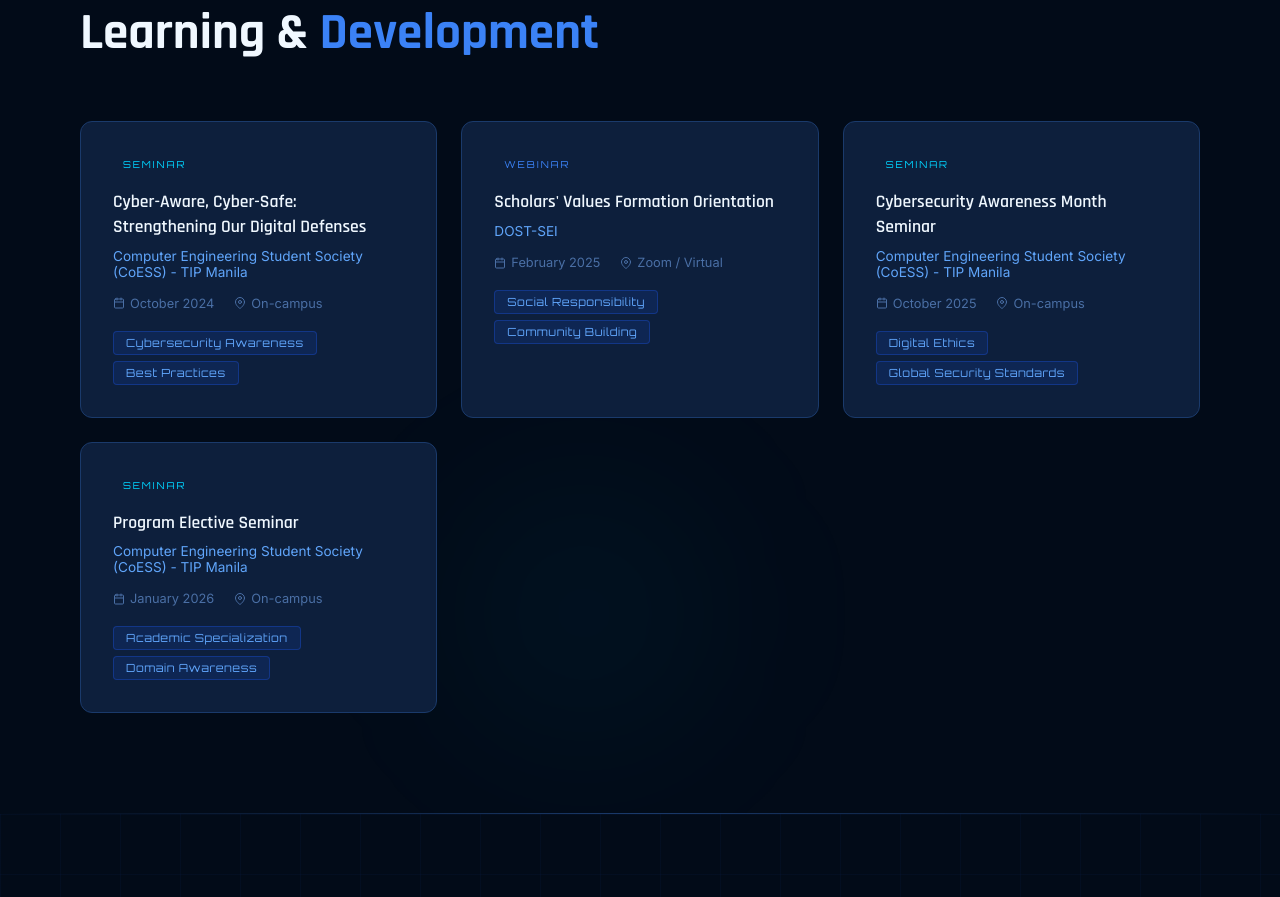
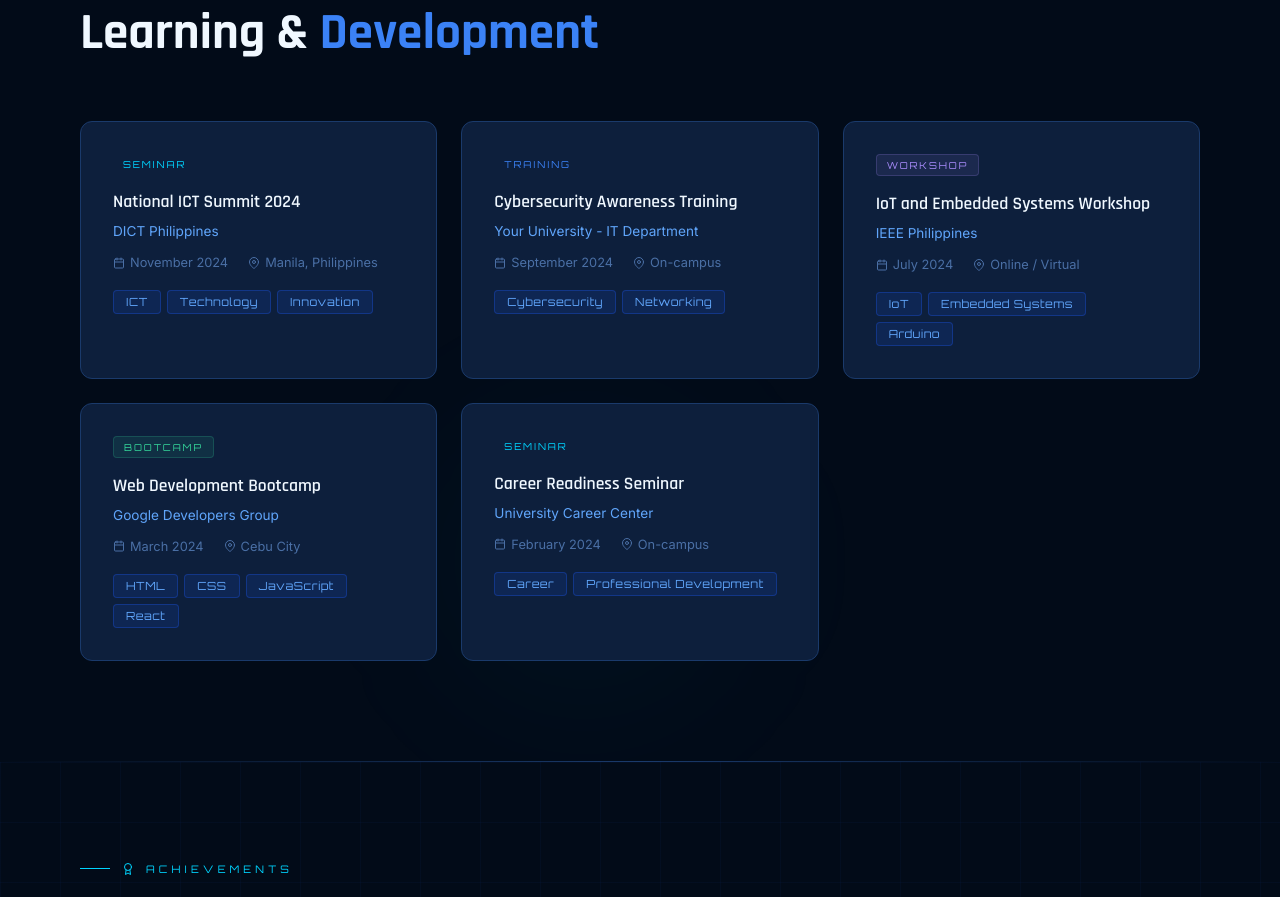
Before and after one commit to seanio777/verano-portfolio, a React (Vite) app: page / in a window 1280 px wide. Shown: the part 3160-4057 px from the top of the page. Built offline with nearby package versions, Linux system fonts and the light colour scheme.

Commit message:
feat: update seminars list and add certificate link functionality

```diff
--- a/src/components/Seminars.jsx
+++ b/src/components/Seminars.jsx
@@ -1,46 +1,43 @@
-import { FiCalendar, FiMapPin, FiMonitor } from 'react-icons/fi'
+import { FiCalendar, FiMapPin, FiMonitor, FiExternalLink } from 'react-icons/fi'
 
 // ← REPLACE all entries with your actual seminars/trainings
+// For certificateLink: put the URL if you have an e-certificate, or leave as '' to hide the button
 const seminars = [
   {
-    title: 'Cyber-Aware, Cyber-Safe: Strengthening Our Digital Defenses',
-    organizer: 'Computer Engineering Student Society (CoESS) - TIP Manila',
-    date: 'October 2024',
-    location: 'On-campus',
+    title: 'National ICT Summit 2024',
+    organizer: 'DICT Philippines',
+    date: 'November 2024',
+    location: 'Manila, Philippines',
     type: 'Seminar',
-    tags: ['Cybersecurity Awareness', 'Best Practices'],
+    tags: ['ICT', 'Technology', 'Innovation'],
+    certificateLink: '', // ← paste URL here if you have e-cert, leave '' to hide button
   },
   {
-    title: 'Scholars\' Values Formation Orientation',
-    organizer: 'DOST-SEI',
-    date: 'February 2025',
-    location: 'Zoom / Virtual',
-    type: 'Webinar',
-    tags: ['Social Responsibility', 'Community Building'],
+    title: 'Cybersecurity Awareness Training',
+    organizer: 'Your University - IT Department',
+    date: 'September 2024',
+    location: 'On-campus',
+    type: 'Training',
+    tags: ['Cybersecurity', 'Networking'],
+    certificateLink: '',
   },
   {
-    title: 'Cybersecurity Awareness Month Seminar',
-    organizer: 'Computer Engineering Student Society (CoESS) - TIP Manila',
-    date: 'October 2025',
-    location: 'On-campus',
-    type: 'Seminar',
-    tags: ['Digital Ethics', 'Global Security Standards'],
+    title: 'IoT and Embedded Systems Workshop',
+    organizer: 'IEEE Philippines',
+    date: 'July 2024',
+    location: 'Online / Virtual',
+    type: 'Workshop',
+    tags: ['IoT', 'Embedded Systems', 'Arduino'],
+    certificateLink: '',
   },
   {
-    title: 'Program Elective Seminar',
-    organizer: 'Computer Engineering Student Society (CoESS) - TIP Manila',
-    date: 'January 2026',
-    location: 'On-campus',
-    type: 'Seminar',
-    tags: ['Academic Specialization', 'Domain Awareness'],
-  },
-  /*{
     title: 'Web Development Bootcamp',
     organizer: 'Google Developers Group',
     date: 'March 2024',
     location: 'Cebu City',
     type: 'Bootcamp',
     tags: ['HTML', 'CSS', 'JavaScript', 'React'],
+    certificateLink: '',
   },
   {
     title: 'Career Readiness Seminar',
@@ -49,11 +46,12 @@ const seminars = [
     location: 'On-campus',
     type: 'Seminar',
     tags: ['Career', 'Professional Development'],
-  },*/
+    certificateLink: '',
+  },
 ]
 
 const typeColors = {
-  Seminar: 'var(--cyan-accent)',
+  Seminar:  'var(--cyan-accent)',
   Training: 'var(--blue-bright)',
   Workshop: '#a78bfa',
   Bootcamp: '#34d399',
@@ -63,11 +61,9 @@ export default function Seminars() {
   return (
     <section id="seminars" style={{ position: 'relative', overflow: 'hidden' }}>
       <div className="glow-orb" style={{
-        width: 400,
-        height: 400,
+        width: 400, height: 400,
         background: 'radial-gradient(circle, rgba(0,212,255,0.06) 0%, transparent 70%)',
-        bottom: '0%',
-        left: '30%',
+        bottom: '0%', left: '30%',
       }} />
 
       <div className="container" style={{ position: 'relative', zIndex: 1 }}>
@@ -78,22 +74,62 @@ export default function Seminars() {
           Learning &amp; <span>Development</span>
         </h2>
 
-        <div style={{ display: 'grid', gridTemplateColumns: 'repeat(auto-fill, minmax(340px, 1fr))', gap: 24 }}>
+        <div style={{
+          display: 'grid',
+          gridTemplateColumns: 'repeat(auto-fill, minmax(min(100%, 320px), 1fr))',
+          gap: 24,
+        }}>
           {seminars.map((s, i) => (
             <div key={i} className="card">
-              {/* Type badge */}
+              {/* Type badge + optional cert button */}
               <div style={{ display: 'flex', justifyContent: 'space-between', alignItems: 'center', marginBottom: 16 }}>
                 <span style={{
                   fontFamily: 'var(--font-display)',
                   fontSize: '0.6rem',
                   letterSpacing: '0.2em',
                   color: typeColors[s.type] || 'var(--blue-bright)',
-                  background: `${typeColors[s.type]}18`,
-                  border: `1px solid ${typeColors[s.type]}33`,
+                  background: `${typeColors[s.type] || 'var(--blue-bright)'}18`,
+                  border: `1px solid ${typeColors[s.type] || 'var(--blue-bright)'}33`,
                   padding: '4px 10px',
                   borderRadius: 4,
                   textTransform: 'uppercase',
                 }}>{s.type}</span>
+
+                {/* ── Certificate button — only shows if certificateLink is not empty ── */}
+                {s.certificateLink && (
+                  <a
+                    href={s.certificateLink}
+                    target="_blank"
+                    rel="noreferrer"
+                    style={{
+                      display: 'inline-flex',
+                      alignItems: 'center',
+                      gap: 5,
+                      fontFamily: 'var(--font-display)',
+                      fontSize: '0.55rem',
+                      letterSpacing: '0.1em',
+                      color: 'var(--cyan-accent)',
+                      background: 'rgba(0,212,255,0.08)',
+                      border: '1px solid rgba(0,212,255,0.25)',
+                      padding: '4px 10px',
+                      borderRadius: 4,
+                      textDecoration: 'none',
+                      textTransform: 'uppercase',
+                      cursor: 'none',
+                      transition: 'all 0.3s ease',
+                    }}
+                    onMouseEnter={e => {
+                      e.currentTarget.style.background = 'rgba(0,212,255,0.15)'
+                      e.currentTarget.style.borderColor = 'var(--cyan-accent)'
+                    }}
+                    onMouseLeave={e => {
+                      e.currentTarget.style.background = 'rgba(0,212,255,0.08)'
+                      e.currentTarget.style.borderColor = 'rgba(0,212,255,0.25)'
+                    }}
+                  >
+                    <FiExternalLink size={10} /> View Certificate
+                  </a>
+                )}
               </div>
 
               <h3 style={{
```
